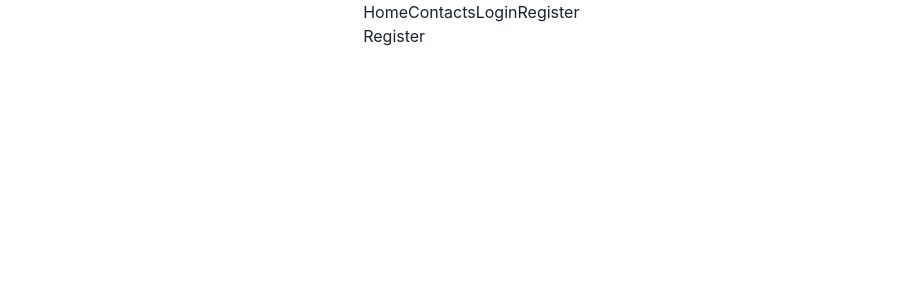
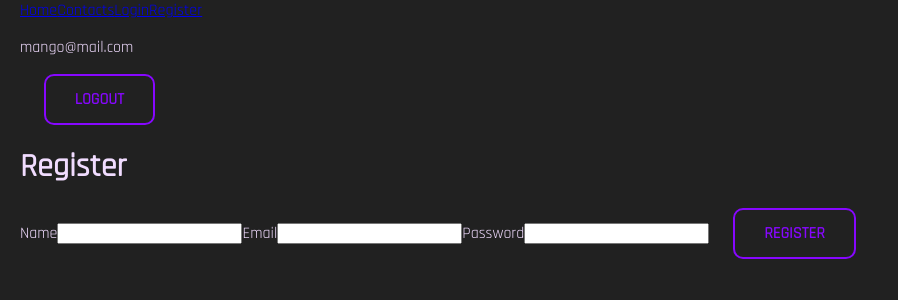
Before and after one commit to Shlov/Phonebook, a React (Create React App) app: page /goit-react-hw-08-phonebook/register in a window 1280 px wide. Shown: the top 300 px of the page, without its empty margins (0-898 px from the left). Built offline with nearby package versions, Linux system fonts and the light colour scheme.

Commit message:
Add Formik

```diff
--- a/package.json
+++ b/package.json
@@ -15,6 +15,7 @@
     "@testing-library/react": "^12.1.4",
     "@testing-library/user-event": "^13.5.0",
     "axios": "^1.3.4",
+    "formik": "^2.2.9",
     "framer-motion": "^10.0.1",
     "nanoid": "^4.0.0",
     "prop-types": "^15.8.1",
@@ -27,7 +28,8 @@
     "react-scripts": "5.0.1",
     "redux-persist": "^6.0.0",
     "styled-components": "^5.3.6",
-    "web-vitals": "^2.1.3"
+    "web-vitals": "^2.1.3",
+    "yup": "^1.0.2"
   },
   "scripts": {
     "start": "react-scripts start",
--- a/src/components/Layout/Layout.js
+++ b/src/components/Layout/Layout.js
@@ -6,11 +6,12 @@ import { NavLink, Outlet } from "react-router-dom";
 import {
   Container,
 } from "@chakra-ui/react";
+import { UserMenu } from "components/UserMenu/UserMenu";
 
 export const Layout = () => {
 
   return (
-    <Container>
+    <Container maxW="container.sm" my={{ base: 0, md: 8 }}>
       <header>
         <nav>
           <NavLink to="/">Home</NavLink>
@@ -18,6 +19,7 @@ export const Layout = () => {
           <NavLink to="/login">Login</NavLink>
           <NavLink to="/register">Register</NavLink>
         </nav>
+        <UserMenu/>
       </header>
       <Toaster />
       <Suspense fallback={<Loader/>}>
--- /dev/null
+++ b/src/components/UserMenu/UserMenu.js
@@ -0,0 +1,13 @@
+import { Button } from "components/ListContacts/ListContacts.styled"
+
+
+
+export const UserMenu = () => {
+
+  return (
+    <div>
+      <p>mango@mail.com</p>
+      <Button>Logout</Button>
+    </div>
+  )
+}
--- a/src/index.js
+++ b/src/index.js
@@ -5,35 +5,35 @@ import './index.css';
 import { Provider } from 'react-redux';
 import { store } from 'Redux/store';
 import { BrowserRouter } from 'react-router-dom';
-import { ChakraProvider, extendTheme } from '@chakra-ui/react';
+// import { ChakraProvider, extendTheme } from '@chakra-ui/react';
 
-const colors = {
-  purple: {
-    50: '#fae3ff',
-    100: '#e3b2ff',
-    200: '#ca7fff',
-    300: '#ae4cff',
-    400: '#901aff',
-    500: '#8500e6',
-    600: '#7400b4',
-    700: '#5c0082',
-    800: '#3c0050',
-    900: '#1a0020',
-  },
-}
+// const colors = {
+//   purple: {
+//     50: '#fae3ff',
+//     100: '#e3b2ff',
+//     200: '#ca7fff',
+//     300: '#ae4cff',
+//     400: '#901aff',
+//     500: '#8500e6',
+//     600: '#7400b4',
+//     700: '#5c0082',
+//     800: '#3c0050',
+//     900: '#1a0020',
+//   },
+// }
 
-const theme = extendTheme({ colors })
+// const theme = extendTheme({ colors })
 
 
 
 ReactDOM.createRoot(document.getElementById('root')).render(
   <React.StrictMode>
-    <ChakraProvider theme={theme}>
+    {/* <ChakraProvider theme={theme}> */}
       <Provider store={store}>
         <BrowserRouter basename="/goit-react-hw-08-phonebook/">
           <App />
         </BrowserRouter>
       </Provider>
-    </ChakraProvider>
+    {/* </ChakraProvider> */}
   </React.StrictMode>
 );
--- a/src/pages/Login.js
+++ b/src/pages/Login.js
@@ -1,8 +1,40 @@
+import { Button } from "components/ListContacts/ListContacts.styled";
+import { Formik, Form, Field, ErrorMessage } from "formik";
+import * as Yup from 'yup';
 
+const schema = Yup.object().shape({
+  email: Yup.string().email().required(),
+  password: Yup.string().min(6).max(32).required()
+
+})
 
 export const Login = () => {
 
+  const handleSubmit = (value, {resetForm}) => {
+    console.log(value)
+    resetForm()
+  }
+
+  const initialValues = {email: '', password: ''}
+
   return (
+    <>
     <h1>Login</h1>
+    <Formik initialValues={initialValues} validationSchema={schema} onSubmit={handleSubmit}>
+        <Form>
+          <label>
+            Email
+            <Field type = 'email' name = 'email'/>
+            <ErrorMessage component="div" name='email'/>
+          </label>
+          <label>
+            Password
+            <Field type = 'password' name = 'password'/>
+            <ErrorMessage component="div" name='password'/>
+          </label>
+          <Button type="submit">Login</Button>
+        </Form>
+      </Formik>
+      </>
   )
 }
--- a/src/pages/Register.js
+++ b/src/pages/Register.js
@@ -1,8 +1,47 @@
+import { Button } from "components/ListContacts/ListContacts.styled";
+import { Formik, Form, Field, ErrorMessage } from "formik";
+import * as Yup from 'yup';
 
+const schema = Yup.object().shape({
+  name: Yup.string().min(3).max(16).required(),
+  email: Yup.string().email().required(),
+  password: Yup.string().min(6).max(32).required()
+
+})
 
 export const Register = () => {
 
+  const handleSubmit = (value, {resetForm}) => {
+    console.log(value)
+    resetForm()
+  }
+
+  const initialValues = {name:'', email: '', password: ''}
+
   return (
-    <h1>Register</h1>
+    <>
+      <h1>Register</h1>
+      <Formik initialValues={initialValues} validationSchema={schema} onSubmit={handleSubmit}>
+        <Form>
+          <label>
+            Name
+            <Field type = 'text' name = 'name'/>
+            <ErrorMessage component="div" name='name'/>
+          </label>
+          <label>
+            Email
+            <Field type = 'email' name = 'email'/>
+            <ErrorMessage component="div" name='email'/>
+          </label>
+          <label>
+            Password
+            <Field type = 'password' name = 'password'/>
+            <ErrorMessage component="div" name='password'/>
+          </label>
+          <Button type="submit">Register</Button>
+        </Form>
+      </Formik>
+    </>
+
   )
 }
```
Also changed, not shown: 1 other file (tests, documents, lock files or other folders).
